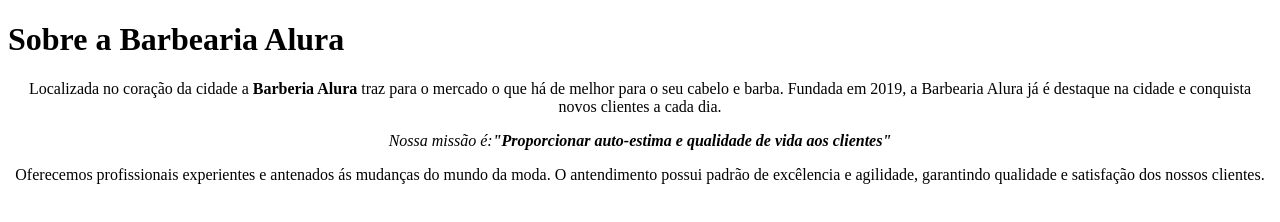
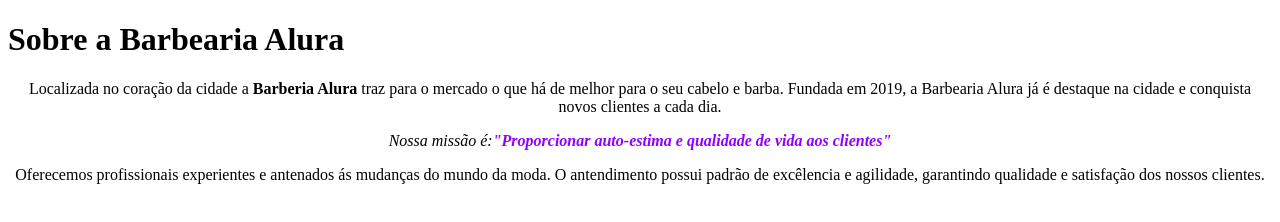
Before and after one commit to gabiAalmeida/barbearia_alura_1c, a plain HTML site: page index.html in a window 1280 px wide. Drawn offline with Linux system fonts and the light colour scheme.

Commit message:
cor strong adicionada

```diff
--- a/style.css
+++ b/style.css
@@ -4,3 +4,6 @@
 p {
     text-align: center;
 }
+em strong{
+    color: hsl(274, 100%, 50%)
+}
```
